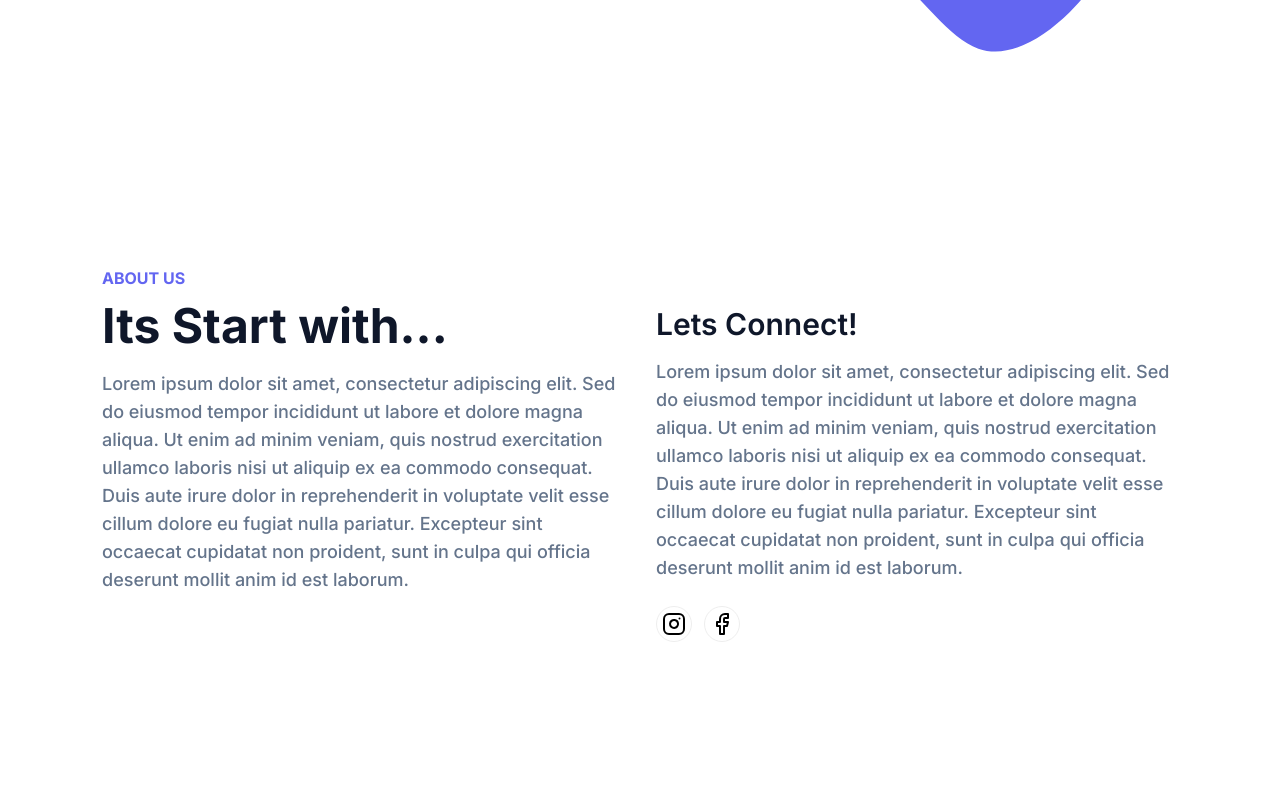
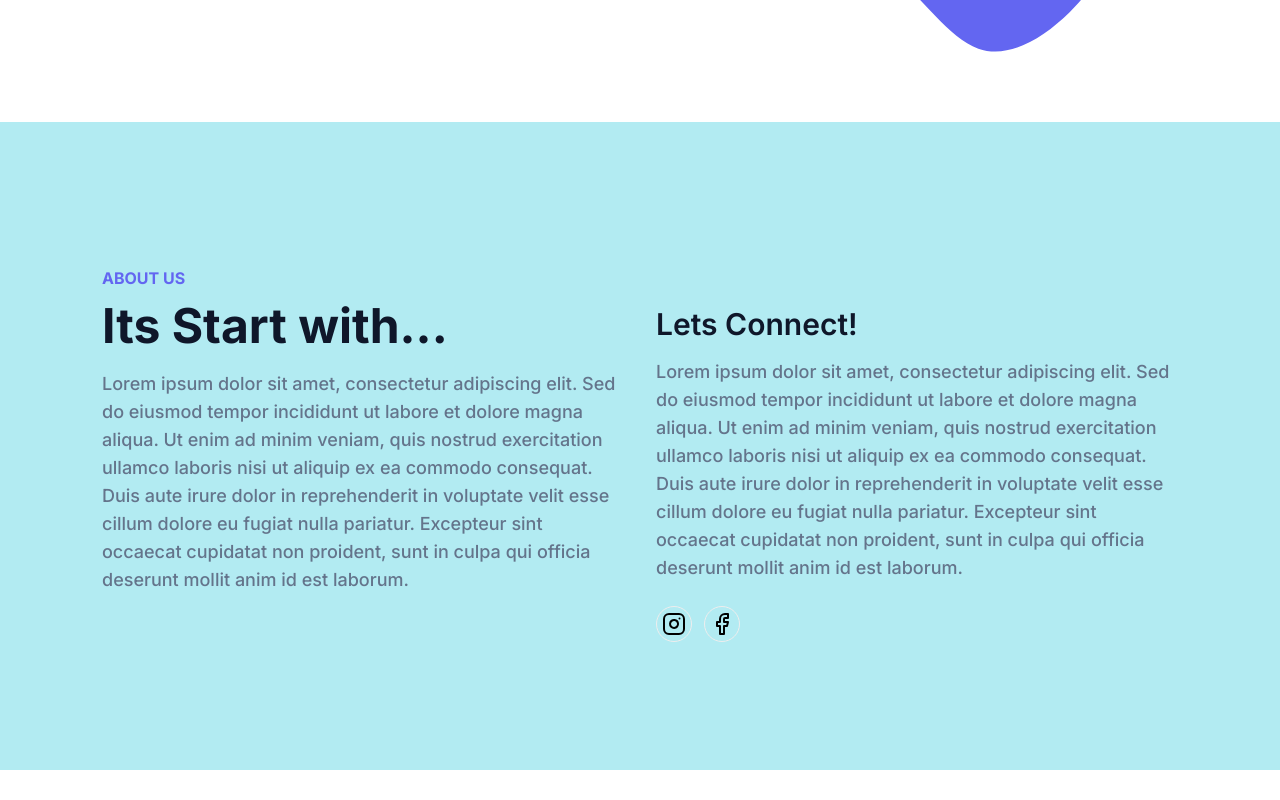
Before and after one commit to Arka-Developers/kea-compro, a Next.js app: page / in a window 1280 px wide. Shown: the part 580-1380 px from the top of the page. Built offline with nearby package versions, Linux system fonts and the light colour scheme.

Commit message:
feat(screen): update background color about
Author: @arufiand

```diff
--- a/app/(sections)/aboutSection.tsx
+++ b/app/(sections)/aboutSection.tsx
@@ -7,7 +7,7 @@ import { headerData } from '@/lib/const';
 export const AboutSection = () => {
   const { companyHistory } = headerData;
   return (
-    <section ref={aboutRef} id={`about`} className={`pb-32 pt-36`}>
+    <section ref={aboutRef} id={`about`} className={`bg-cyan-100 pb-32 pt-36`}>
       <div className={`container`}>
         <div className={`flex flex-wrap`}>
           <div className={`mb-10 w-full px-4 lg:w-1/2`}>
@@ -39,13 +39,13 @@ export const AboutSection = () => {
             <div className={`flex items-center`}>
               <Link
                 href={`#`}
-                className={`mr-3 flex h-9 w-9 items-center justify-center rounded-full border text-slate-300 hover:border-primary hover:bg-primary hover:text-white`}
+                className={`text-slate-300 mr-3 flex h-9 w-9 items-center justify-center rounded-full border hover:border-primary hover:bg-primary hover:text-white`}
               >
                 <Instagram />
               </Link>
               <Link
                 href={`#`}
-                className={`mr-3 flex h-9 w-9 items-center justify-center rounded-full border text-slate-300 hover:border-primary hover:bg-primary hover:text-white`}
+                className={`text-slate-300 mr-3 flex h-9 w-9 items-center justify-center rounded-full border hover:border-primary hover:bg-primary hover:text-white`}
               >
                 <Facebook />
               </Link>
```
